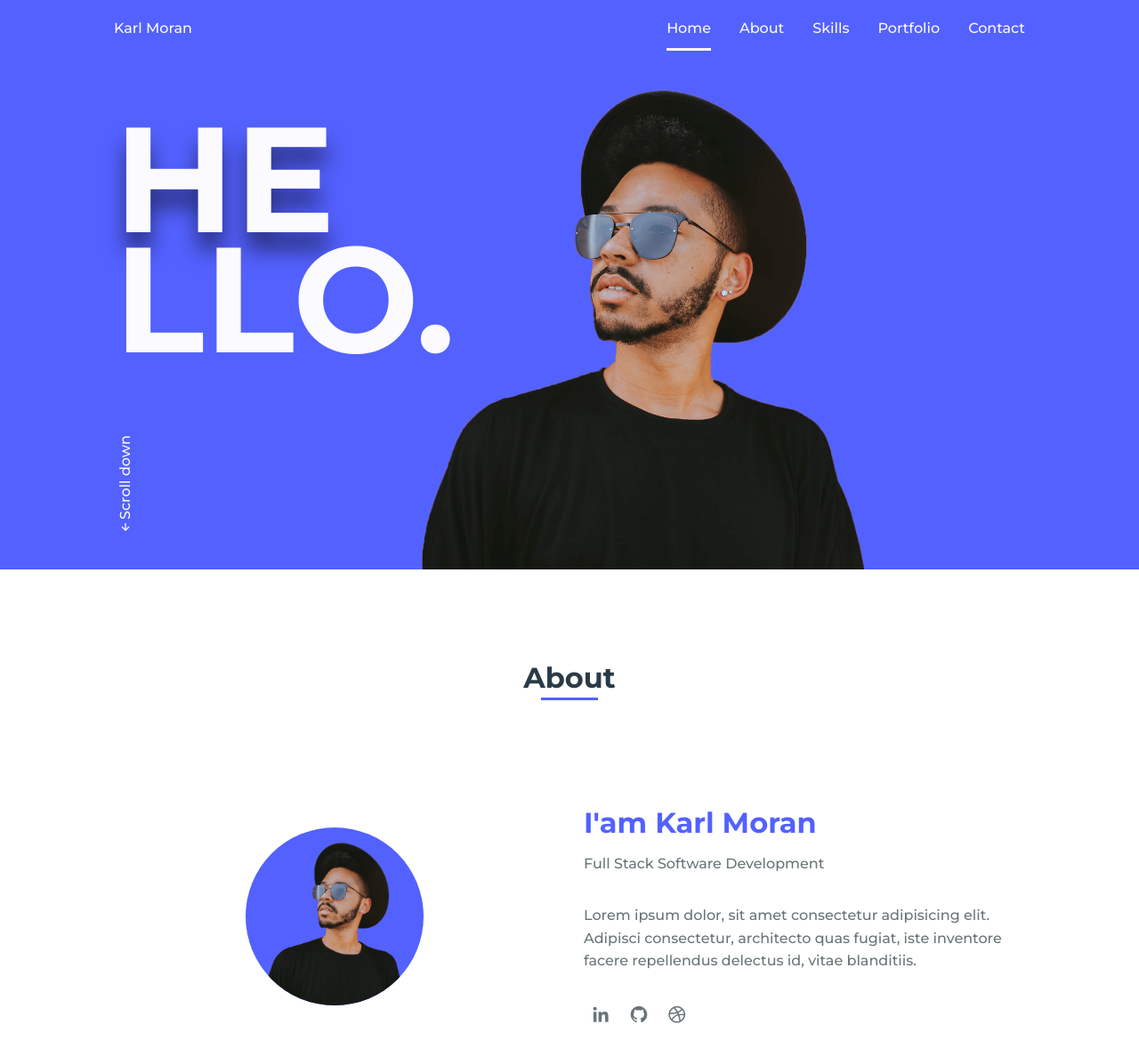
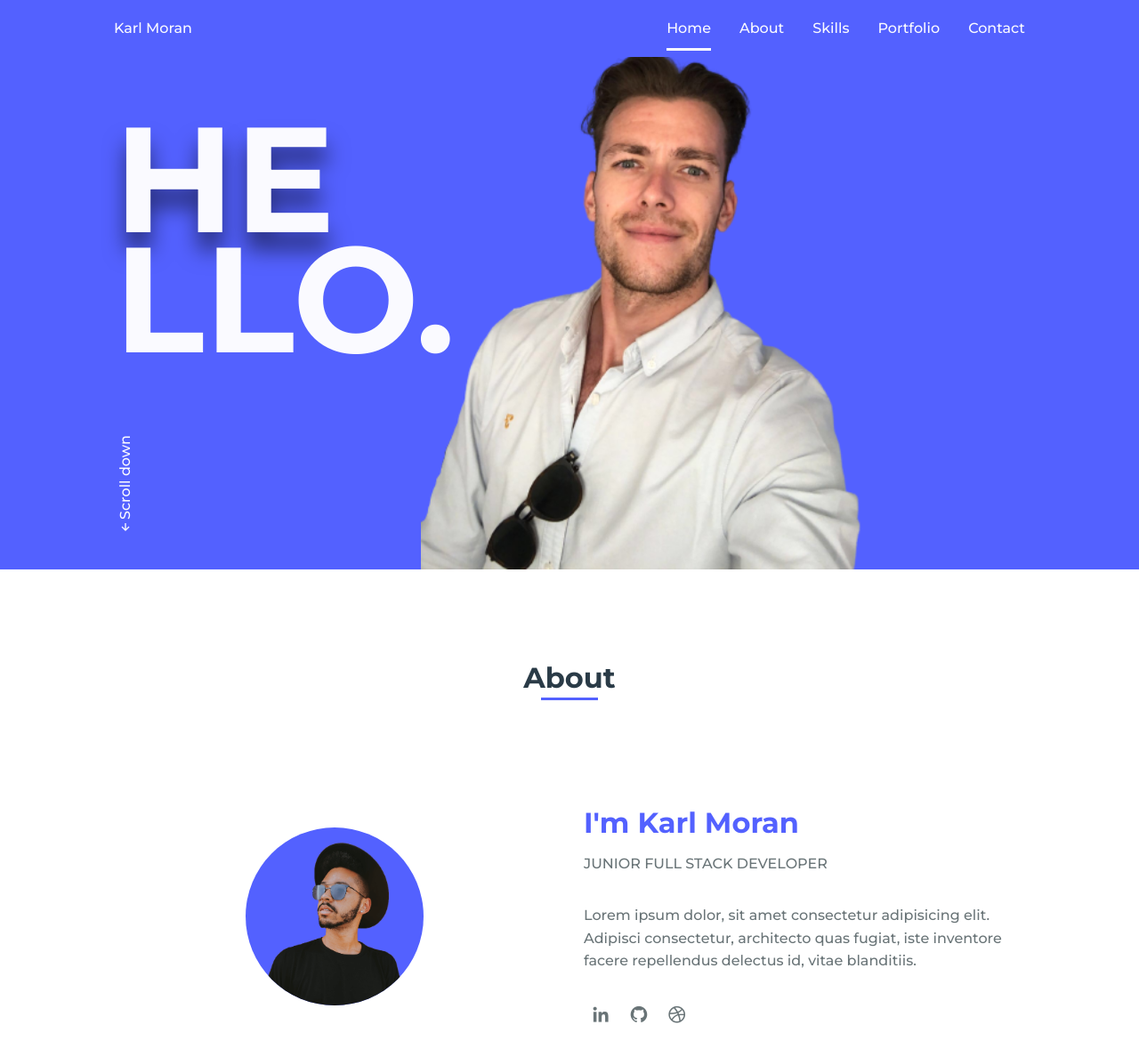
Before and after one commit to KarlMoran/Personal-Site, a Django app: page / in a window 1280 px wide. Shown: the top 1179 px of the page at 89% size. Run offline with Django 3.2, Linux system fonts and the light colour scheme.

Commit message:
updated index.html

```diff
--- a/karl/templates/index.html
+++ b/karl/templates/index.html
@@ -47,7 +47,7 @@
                         <a href="#about" class="home__scroll-link"><i class='bx bx-up-arrow-alt' ></i>Scroll down</a>
                     </div>
 
-                    <img src="{% static 'assets/img/perfil.png' %}" alt="" class="home__img">
+                    <img src="{% static 'assets/img/km.png' %}" alt="" class="home__img">
                 </div>
             </section>
 
@@ -61,8 +61,8 @@
                     </div>
 
                     <div>
-                        <h2 class="about__subtitle">I'am Karl Moran</h2>
-                        <span class="about__profession">Full Stack Software Development</span>
+                        <h2 class="about__subtitle">I'm Karl Moran</h2>
+                        <span class="about__profession">JUNIOR FULL STACK DEVELOPER </span>
                         <p class="about__text">Lorem ipsum dolor, sit amet consectetur adipisicing elit. Adipisci consectetur, architecto quas fugiat, iste inventore facere repellendus delectus id, vitae blanditiis.</p>
 
                         <div class="about__social">
@@ -95,7 +95,7 @@
                     </div>
 
                     <div class="skills__img">
-                        <img src="{% static 'assets/img/skill.jpg' %}" alt="">
+                        <img src="assets/img/skill.jpg" alt="">
                     </div>
                 </div>
             </section>
@@ -106,7 +106,7 @@
 
                 <div class="portfolio__container bd-grid">
                     <div class="portfolio__img">
-                        <img src="{% static 'assets/img/work1.jpg' %}" alt="">
+                        <img src="{% static 'assets/img/work1.jpg" alt="">
 
                         <div class="portfolio__link">
                             <a href="#" class="portfolio__link-name">View details</a>
@@ -130,7 +130,7 @@
                         <img src="{% static 'assets/img/work4.jpg' %}" alt="">
 
                         <div class="portfolio__link">
-                            <a href="#" class="portfolio__link-name">View details</a>
+                            <a href="#" class="portfolio__link-name' %}">View details</a>
                         </div>
                     </div>
                     <div class="portfolio__img">
--- a/portfolio/settings.py
+++ b/portfolio/settings.py
@@ -30,7 +30,7 @@ TEMPLATES_DIR = os.path.join(BASE_DIR, 'templates')
 SECRET_KEY = os.environ.get('SECRET_KEY')
 
 # SECURITY WARNING: don't run with debug turned on in production!
-DEBUG = False
+DEBUG = True
 
 ALLOWED_HOSTS = ['km-personal-site.herokuapp.com', 'localhost']
 
```
Also changed, not shown: static/assets/img/IMG_1958.JPG (added), static/assets/img/P1.png (added), static/assets/img/P2.png (added), static/assets/img/km.png.
